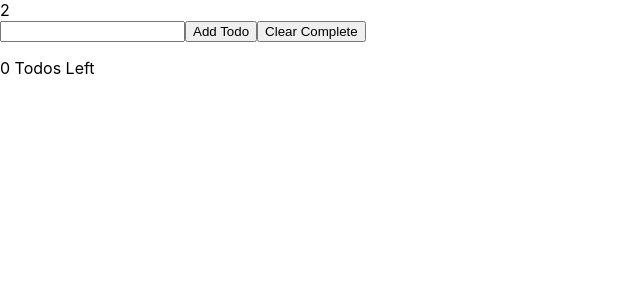
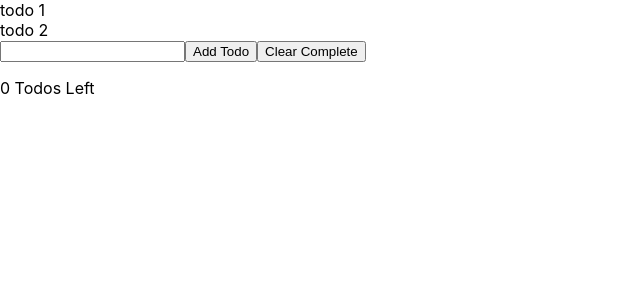
Before and after one commit to ioanh/react-to-do-app, a React (Create React App) app: page / in a window 1280 px wide. Shown: the top 300 px of the page, without its empty margins (0-640 px from the left). Built offline with nearby package versions, Linux system fonts and the light colour scheme.

Commit message:
upadting key

```diff
--- /dev/null
+++ b/src/ToDo.js
@@ -0,0 +1,11 @@
+import React, { Component } from 'react'
+
+export default class ToDo extends Component {
+    render() {
+        return (
+            <div>
+                {this.props.todo}
+            </div>
+        )
+    }
+}
--- a/src/ToDoList.js
+++ b/src/ToDoList.js
@@ -1,11 +1,12 @@
 import React, { Component } from 'react'
+import ToDo from './ToDo'
 
 export default class ToDoList extends Component {
     render() {
         return (
-            <div>
-                {this.props.todos.length}
-            </div>
+            this.props.todos.map(todo => {
+                return <ToDo key={todo} todo = {todo}/>
+            })
         )
     }
 }
```
